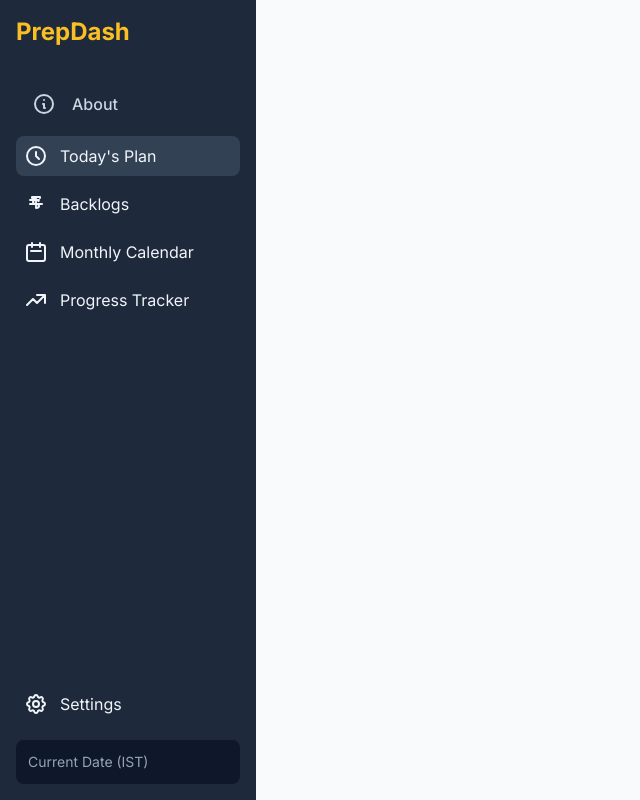
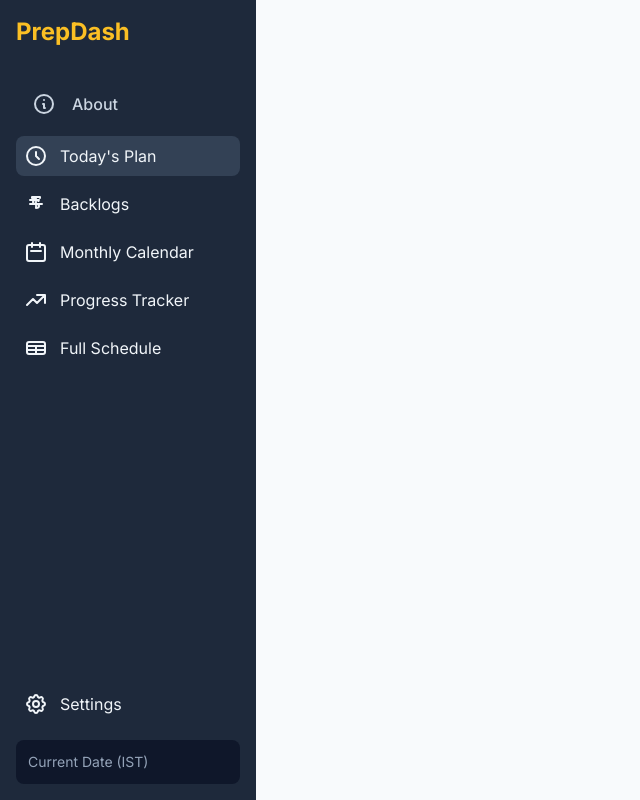
Before and after one commit to ayushsp29/PrepDash-Application, a plain HTML site: page index.html in a window 1280 px wide. Shown: the whole page, without its empty margins (0-640 px from the left). Drawn offline with nearby package versions, Linux system fonts and the light colour scheme; no server answers.

Commit message:
Update index.html

```diff
--- a/index.html
+++ b/index.html
@@ -51,6 +51,10 @@
                     <svg class="sidebar-icon" fill="none" stroke="currentColor" viewBox="0 0 24 24"><path stroke-linecap="round" stroke-linejoin="round" d="M13 7h8m0 0v8m0-8l-8 8-4-4-6 6"></path></svg>
                     <span>Progress Tracker</span>
                 </button>
+                <button onclick="switchView('fullSchedule')" class="nav-link flex items-center space-x-3 p-2 rounded-lg hover:bg-slate-700">
+                    <svg class="sidebar-icon" fill="none" stroke="currentColor" viewBox="0 0 24 24"><path stroke-linecap="round" stroke-linejoin="round" d="M3 10h18M3 14h18m-9-4v8m-7 0h14a2 2 0 002-2V8a2 2 0 00-2-2H5a2 2 0 00-2 2v8a2 2 0 002 2z"></path></svg>
+                    <span>Full Schedule</span>
+                </button>
             </nav>
 
             <div>
@@ -75,6 +79,7 @@
             <div id="view-calendar" class="view-content hidden"></div>
             <div id="view-progress" class="view-content hidden"></div>
             <div id="view-settings" class="view-content hidden"></div>
+            <div id="view-fullSchedule" class="view-content hidden"></div>
         </main>
     </div>
 
```
